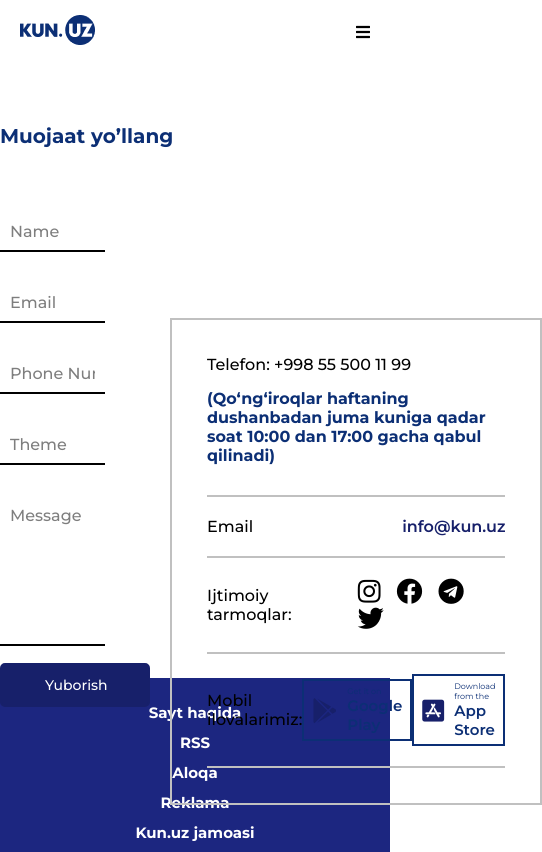
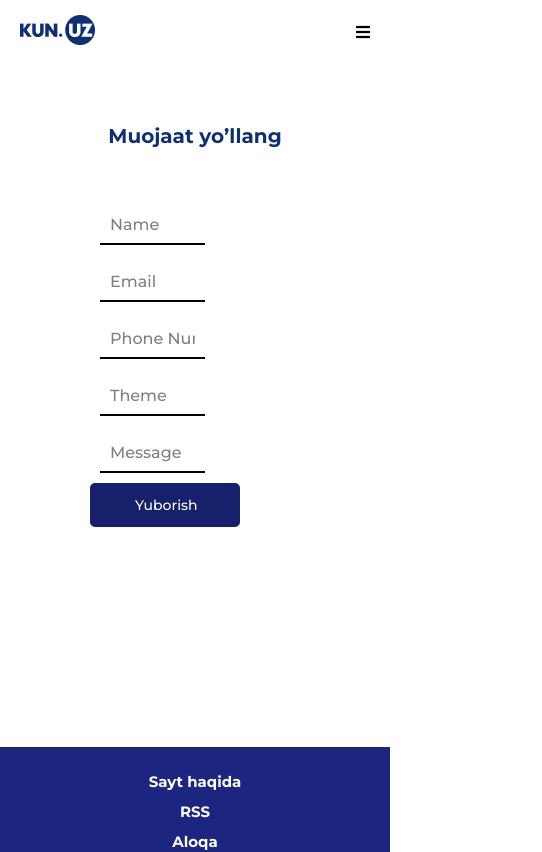
Before and after one commit to M1r4kb4r/Kun-uz, a React (Create React App) app: page /contact in a window 390 px wide. Shown: the top 852 px of the page, 542 px wide, since content can reach past the window. Built offline with nearby package versions, Linux system fonts and the light colour scheme.

Commit message:
Making All pages Responsive (About, AddPage, Younger) Pages

```diff
--- a/src/Components/18+/Younger.js
+++ b/src/Components/18+/Younger.js
@@ -6,18 +6,26 @@ const Younger = () => {
         <div>
             <YoungerWrapper>
                 <div className="container">
-                    <div className="wrapper mini-container">
+                    <div className="wrapper">
                         <h1 className="top-header">18+</h1>
                         <p className="top-text">ДИҚҚАТ!</p>
-                        <p className="md-text">Ўзбекистон Республикасининг “Болаларни уларнинг соғлиғига зарар етказувчи ахборотдан ҳимоя қилиш тўғрисида” 08.09.2017 йилдаги қонунига мувофиқ:
+                        <p className="md-text">Ўзбекистон Республикасининг “Болаларни уларнинг соғлиғига зарар етказувчи
+                            ахборотдан ҳимоя қилиш тўғрисида” 08.09.2017 йилдаги қонунига мувофиқ:
 
-                            болаларни уларнинг ҳаётига ва (ёки) соғлиғига хавф соладиган хатти-ҳаракатларни содир этишга, шу жумладан ўз соғлиғига зарар етказишга, ўз жонига қасд қилишга ва шундай ҳаракатларни тарғиб қилишга ундайдиган;
+                            болаларни уларнинг ҳаётига ва (ёки) соғлиғига хавф соладиган хатти-ҳаракатларни содир
+                            этишга, шу жумладан ўз соғлиғига зарар етказишга, ўз жонига қасд қилишга ва шундай
+                            ҳаракатларни тарғиб қилишга ундайдиган;
 
-                            болаларда алкоголли ва тамаки маҳсулотларини, гиёҳвандлик воситаларини, психотроп моддаларни ёки ақл-ирода фаолиятига таъсир этувчи бошқа моддаларни истеъмол қилиш, қимор ўйинларида, оммавий тартибсизликларда иштирок этиш, фоҳишалик, дарбадарлик, тиланчилик ёки ғайриижтимоий хатти-ҳаракатнинг бошқа шакллари билан шуғулланиш истагини пайдо қиладиган;
+                            болаларда алкоголли ва тамаки маҳсулотларини, гиёҳвандлик воситаларини, психотроп моддаларни
+                            ёки ақл-ирода фаолиятига таъсир этувчи бошқа моддаларни истеъмол қилиш, қимор ўйинларида,
+                            оммавий тартибсизликларда иштирок этиш, фоҳишалик, дарбадарлик, тиланчилик ёки ғайриижтимоий
+                            хатти-ҳаракатнинг бошқа шакллари билан шуғулланиш истагини пайдо қиладиган;
 
-                            одамларга ёки ҳайвонларга нисбатан зўравонлик ва шафқатсизлик қилиш мумкинлигини асослайдиган ёки оқлайдиган ёхуд зўравонлик хатти-ҳаракатларини амалга оширишга ундайдиган;
+                            одамларга ёки ҳайвонларга нисбатан зўравонлик ва шафқатсизлик қилиш мумкинлигини
+                            асослайдиган ёки оқлайдиган ёхуд зўравонлик хатти-ҳаракатларини амалга оширишга ундайдиган;
 
-                            оилавий қадриятларни инкор этадиган, ахлоқсизликни тарғиб қиладиган, шунингдек ота-онасига ва оиланинг бошқа аъзоларига нисбатан ҳурматсиз муносабатни шакллантирадиган;
+                            оилавий қадриятларни инкор этадиган, ахлоқсизликни тарғиб қиладиган, шунингдек ота-онасига
+                            ва оиланинг бошқа аъзоларига нисбатан ҳурматсиз муносабатни шакллантирадиган;
 
                             ғайриқонуний хулқ-атворни оқлайдиган ва ҳуқуқбузарлик содир этишга олиб келадиган;
 
@@ -27,9 +35,16 @@ const Younger = () => {
 
                             порнография хусусиятига эга бўлган ахборотни ўз ичига олган;
 
-                            ғайриқонуний ҳаракатлар натижасида жабрланган болалар тўғрисидаги, шу жумладан бундай боланинг фамилияси, исми, отасининг исми, унинг ота-онаси ва бошқа қонуний вакилларининг фото- ва видеотасвирлари, бундай боланинг туғилган санаси, унинг овози ёзилган аудиотасма, яшаш жойи ёки вақтинча турган жойи, ўқиш ёки иш жойи тўғрисидаги, бундай боланинг шахсини бевосита ёхуд билвосита аниқлашга имкон берадиган бошқа ахборотни ўз ичига олган ахборот маҳсулоти болалар ўртасида тарқатилиши тақиқланган ахборот маҳсулотлари жумласига киради.
+                            ғайриқонуний ҳаракатлар натижасида жабрланган болалар тўғрисидаги, шу жумладан бундай
+                            боланинг фамилияси, исми, отасининг исми, унинг ота-онаси ва бошқа қонуний вакилларининг
+                            фото- ва видеотасвирлари, бундай боланинг туғилган санаси, унинг овози ёзилган аудиотасма,
+                            яшаш жойи ёки вақтинча турган жойи, ўқиш ёки иш жойи тўғрисидаги, бундай боланинг шахсини
+                            бевосита ёхуд билвосита аниқлашга имкон берадиган бошқа ахборотни ўз ичига олган ахборот
+                            маҳсулоти болалар ўртасида тарқатилиши тақиқланган ахборот маҳсулотлари жумласига киради.
 
-                            Шунга кўра, Kun.uz сайтида эълон қилинаётган айрим ахборот (хабар, маълумот, мақола)лар болалар учун тақиқланган ахборот маҳсулоти ҳисобланади ва 18 ёшга тўлмаган шахслар ундан фойдаланиши тақиқланади.</p>
+                            Шунга кўра, Kun.uz сайтида эълон қилинаётган айрим ахборот (хабар, маълумот, мақола)лар
+                            болалар учун тақиқланган ахборот маҳсулоти ҳисобланади ва 18 ёшга тўлмаган шахслар ундан
+                            фойдаланиши тақиқланади.</p>
                     </div>
                 </div>
             </YoungerWrapper>
@@ -37,15 +52,13 @@ const Younger = () => {
     );
 };
 
-const YoungerWrapper = styled.div `
+const YoungerWrapper = styled.div`
 
-.container {
-  max-width: 1336px;
-  margin: 0 auto;
+  .container {
+    max-width: 1336px;
+    margin: 0 auto;
+    padding: 0 150px;
 
-  .mini-container {
-    max-width: 1000px;
-    margin: 0 auto;
 
     .top-header {
       font-family: 'Montserrat';
@@ -77,7 +90,19 @@ const YoungerWrapper = styled.div `
       line-height: 26px;
     }
   }
-}
+
+
+  @media (max-width: 800px) {
+    .container {
+      width: auto;
+      margin: 0 auto;
+      padding: 0;
+
+      .wrapper {
+        text-align: center;
+      }
+    }
+  }
 
 `
 
--- a/src/Components/AdPage/AdPage.js
+++ b/src/Components/AdPage/AdPage.js
@@ -7,15 +7,12 @@ const AdPage = () => {
             <AdWrapper>
 
                 <div className="container">
-                    <div className="mini-container">
-
                     <div className="ad-wrapper">
                         <h1 className="ad-header">Реклама</h1>
                         <p className="ad-text1">Қўнғироқ қилинг:</p>
                         <p className="phone-num">+998 55 500 11 22</p>
                         <p className="ad-bt-text">Реклама билан боғлиқ исталган саволларни reklama <a
                             href="https://kun.uz/uz">@kun.uz</a> электрон манзилига юборишингиз мумкин.</p>
-                        </div>
                     </div>
                 </div>
             </AdWrapper>
@@ -29,11 +26,7 @@ const AdWrapper = styled.div`
 
     max-width: 1336px;
     margin: 0 auto;
-
-
-    .mini-container {
-      max-width: 1000px;
-      margin: 0 auto;
+    padding: 0 150px;
 
     .ad-wrapper {
       height: 60vh;
@@ -84,12 +77,21 @@ const AdWrapper = styled.div`
         color: #0C2F75;
         text-decoration: none;
       }
-
-      }
-
     }
   }
 
+
+  @media(max-width: 800px) {
+    .container {
+      width: 100%;
+      margin: 0 auto;
+      padding: 0;
+
+      .ad-wrapper{
+        text-align: center;
+      }
+    }
+  }
 `
 
 export default AdPage;
--- a/src/Components/ContactCom/Contact.js
+++ b/src/Components/ContactCom/Contact.js
@@ -9,7 +9,6 @@ const Contact = () => {
             <ContactWrapper>
 
                 <div className="container">
-                    <div className="mini-container">
 
                     <div className="contact-top-header">
                         <h1 className="top-header">Muojaat yo’llang</h1>
@@ -50,9 +49,10 @@ const Contact = () => {
                                     </div>
                                 </div>
 
-                                    <div className="visit-card-groups">
+                                <div className="visit-card-groups mobile-apps">
                                     <h1>Mobil ilovalarimiz:</h1>
-                                        <a target="_blank" href="https://play.google.com/store/apps/details?id=uz.kun.app">
+                                    <a target="_blank"
+                                       href="https://play.google.com/store/apps/details?id=uz.kun.app">
                                         <div className="play-market markets">
                                             <i className="fab fa-google-play"></i>
                                             <div className="play-market-texts">
@@ -76,8 +76,6 @@ const Contact = () => {
                             </div>
                         </div>
                     </div>
-
-                    </div>
                 </div>
 
             </ContactWrapper>
@@ -91,10 +89,8 @@ const ContactWrapper = styled.div`
   .container {
     max-width: 1336px;
     margin: 0 auto;
+    padding: 0 50px;
 
-    .mini-container {
-      max-width: 1200px;
-      margin: 0 auto;
 
     .contact-top-header {
 
@@ -113,15 +109,17 @@ const ContactWrapper = styled.div`
       grid-template-columns: repeat(2, 1fr);
       grid-gap: 20px;
       margin-top: 50px;
-        height: 51vh;
+      margin-bottom: 200px;
 
       .contact-boxes {
         display: flex;
-          align-items: flex-start;
+        align-items: center;
         flex-direction: column;
 
+        form {
+
         .myInput {
-            width: 70%;
+          width: 100%;
           padding: 10px;
           border: none;
           border-bottom: 2px solid #000;
@@ -134,12 +132,14 @@ const ContactWrapper = styled.div`
 
           }
         }
+        }
 
         .bottom-inputs {
           display: flex;
           flex-direction: column;
 
         }
+
         .message-input {
           padding-bottom: 120px;
         }
@@ -177,7 +177,12 @@ const ContactWrapper = styled.div`
         .visit-card-wrapper {
           border: 2px solid silver;
           padding: 35px;
-            transform: translateY(120px);
+
+          .visit-card-groups {
+            display: flex;
+            align-items: center;
+            flex-direction: row;
+          }
 
           .visit-card-header {
             font-family: 'Montserrat';
@@ -204,6 +209,13 @@ const ContactWrapper = styled.div`
             justify-content: space-between;
             border-bottom: 2px solid silver;
             padding: 20px 0;
+
+            .mobile-apps {
+              display: flex;
+              align-items: center;
+              justify-content: space-between;
+              flex-direction: row;
+            }
 
             .markets {
               display: flex;
@@ -278,11 +290,182 @@ const ContactWrapper = styled.div`
         }
       }
     }
+
+  }
+
+
+  @media (max-width: 1350px) {
+    .container {
+      width: 1300px;
+      margin: 0 2%;
+
+
+      .contact-box-wrapper {
+        grid-template-columns: repeat(1, 1fr);
+
+        .contact-boxes {
+          display: flex;
+          align-items: center;
+          justify-content: center;
+          width: 100%;
+
+          .visit-card-wrapper {
+            display: none;
+          }
+
+
+          .bottom-inputs {
+            .message-input {
+              padding-bottom: 10px;
+            }
+          }
+
+          .visit-card-wrapper {
+            transform: translateY(0px);
+
+          }
+        }
+
+      }
+
+    }
+  }
+
+  @media (max-width: 1320px) {
+    .container {
+      width: 1000px;
+      margin: 0 3%;
+
+
+      .contact-top-header {
+
+        .top-header {
+          text-align: center;
+        }
+      }
+
+      .contact-box-wrapper {
+
+
+        .contact-boxes {
+          width: auto;
+
+          form {
+
+            width: 60%;
+
+            .myInput {
+
+            }
+          }
+
+        }
+      }
+
+    }
+  }
+
+  @media (max-width: 1025px) {
+    .container {
+      width: 1000px;
+      margin: 0 auto;
+      padding: 0;
+
+      .contact-top-header {
+
+        .top-header {
+          text-align: center;
+        }
+      }
+
+      .contact-box-wrapper {
+
+        .contact-boxes {
+
+          form {
+
+            .myInput {
+              margin: 10px;
+              width: 50%;
+            }
+          }
         }
       }
 
 
+    }
+  }
 
+  @media (max-width: 995px) {
+    .container {
+      width: 900px;
+      margin: 0 auto;
+    }
+  }
+
+  @media (max-width: 897px) {
+    .container {
+      width: 800px;
+      margin: 0 auto;
+    }
+  }
+
+  @media (max-width: 800px) {
+    .container {
+      width: 700px;
+      margin: 0 auto;
+    }
+  }
+
+  @media (max-width: 768px) {
+    .container {
+      width: 700px;
+      margin: 0 auto;
+
+      .contact-box-wrapper {
+
+        .contact-boxes {
+        }
+      }
+    }
+  }
+
+  @media (max-width: 696px) {
+    .container {
+      width: 600px;
+      margin: 0 auto;
+
+
+    }
+  }
+
+  @media (max-width: 590px) {
+    .container {
+      width: 450px;
+      margin: 0 auto;
+    }
+  }
+
+  @media (max-width: 448px) {
+    .container {
+      width: 350px;
+      margin: 0 auto;
+    }
+  }
+
+  @media (max-width: 355px) {
+    .container {
+      width: 250px;
+      margin: 0 auto;
+    }
+  }
+
+  @media (max-width: 256px) {
+    .container {
+      width: 150px;
+      margin: 0 auto;
+    }
+  }
 `
 
 export default Contact;
--- a/src/Components/Footer/Footer.js
+++ b/src/Components/Footer/Footer.js
@@ -70,8 +70,13 @@ const Footer = () => {
 
 const FooterWrapper = styled.div`
 
+  position: sticky;
+  bottom: 0;
+  right: 0;
+  left: 0;
+
   .footer {
-    margin-top: 50px;
+    margin-top: 100px;
 
     .footer-top-part {
       height: auto;
--- a/src/Components/HomeCom/Home.js
+++ b/src/Components/HomeCom/Home.js
@@ -17,6 +17,7 @@ const Home = () => {
         <div>
 
             <HomeWrapper>
+
                 <div className="container">
 
                     <section className="part-one">
@@ -124,6 +125,7 @@ const Home = () => {
                         </div>
 
                         <div className="part-two-wrapper">
+
                             <div className="part-two-cards">
                                 <img src={part_tow_all_images} alt="image"/>
                                 <div className="uploaded-dates">
```
Also changed, not shown: src/Components/AboutCom/About.js (+95 -25 lines). Lines whose indentation alone changed are shown as unchanged.
